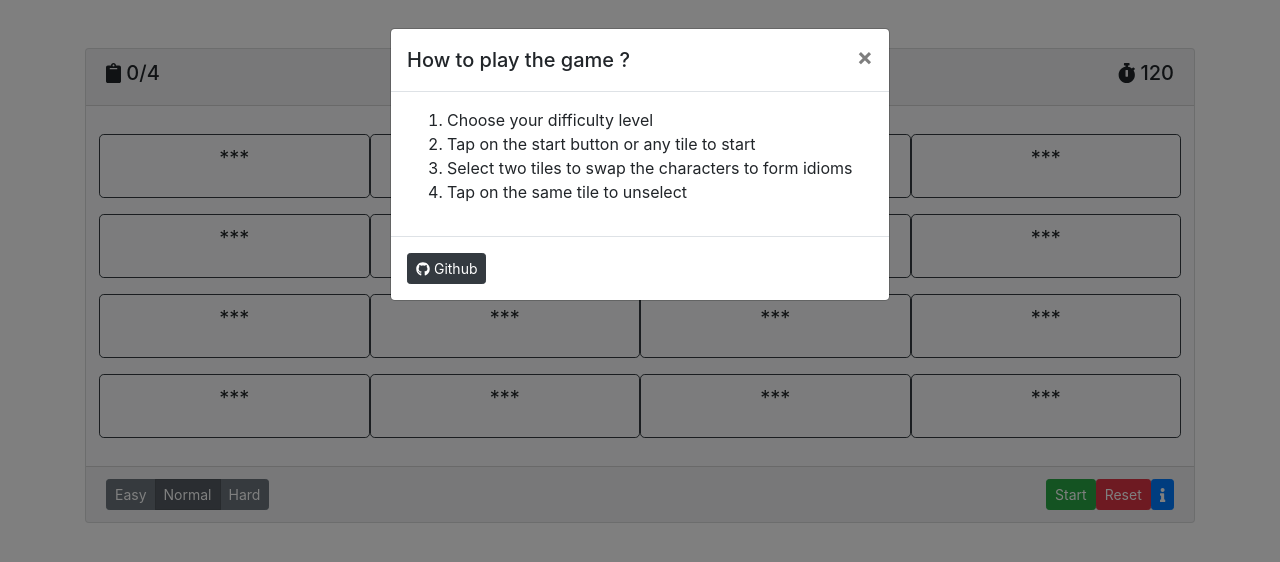
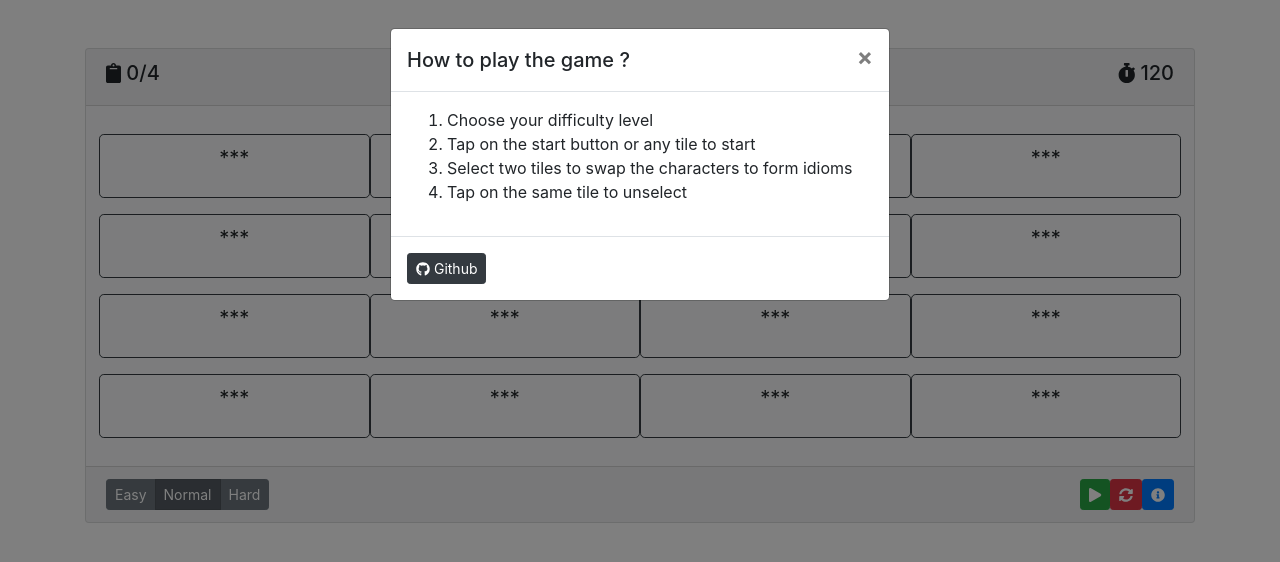
Before and after one commit to jinyuan/changyu, an Angular app: page / in a window 1280 px wide. Shown: the top 562 px of the page. Built offline with nearby package versions, Linux system fonts and the light colour scheme.

Commit message:
refactor: replace button text with icon

```diff
--- a/src/app/gameboard/gameboard.component.html
+++ b/src/app/gameboard/gameboard.component.html
@@ -35,10 +35,14 @@
         </label>
       </div>
       <button class="btn btn-sm btn-primary float-right" (click)="openModal(helpModal)">
-        <fa-icon [icon]="['fas', 'info']"></fa-icon>
+        <fa-icon [icon]="['fas', 'info-circle']"></fa-icon>
       </button>
-      <button class="btn btn-sm btn-danger float-right" (click)="resetGame()">Reset</button>
-      <button class="btn btn-sm btn-success float-right" (click)="startGame()" *ngIf="!gameStarted">Start</button>
+      <button class="btn btn-sm btn-danger float-right" (click)="resetGame()">
+        <fa-icon [icon]="['fas', 'sync-alt']"></fa-icon>
+      </button>
+      <button class="btn btn-sm btn-success float-right" (click)="startGame()" *ngIf="!gameStarted">
+        <fa-icon [icon]="['fas', 'play']"></fa-icon>
+      </button>
     </div>
   </div>
 
--- a/src/app/gameboard/gameboard.component.ts
+++ b/src/app/gameboard/gameboard.component.ts
@@ -4,7 +4,7 @@ import {IdiomsService} from "../providers/idioms.service";
 import {interval, Subscription} from "rxjs";
 import {GamePiece} from "../models/GamePiece";
 import {Difficulty} from "../models/Difficulty";
-import {faClipboard, faInfo, faStopwatch} from "@fortawesome/free-solid-svg-icons";
+import {faClipboard, faInfo, faInfoCircle, faPlay, faStopwatch, faSyncAlt} from "@fortawesome/free-solid-svg-icons";
 import {FaIconLibrary} from "@fortawesome/angular-fontawesome";
 import { BsModalService, BsModalRef } from 'ngx-bootstrap/modal';
 import {faGithub} from "@fortawesome/free-brands-svg-icons";
@@ -25,8 +25,10 @@ export class GameboardComponent implements OnInit, AfterViewInit{
     library.addIcons(
       faStopwatch,
       faClipboard,
-      faInfo,
       faGithub,
+      faPlay,
+      faSyncAlt,
+      faInfoCircle,
     );
   }
 
```
